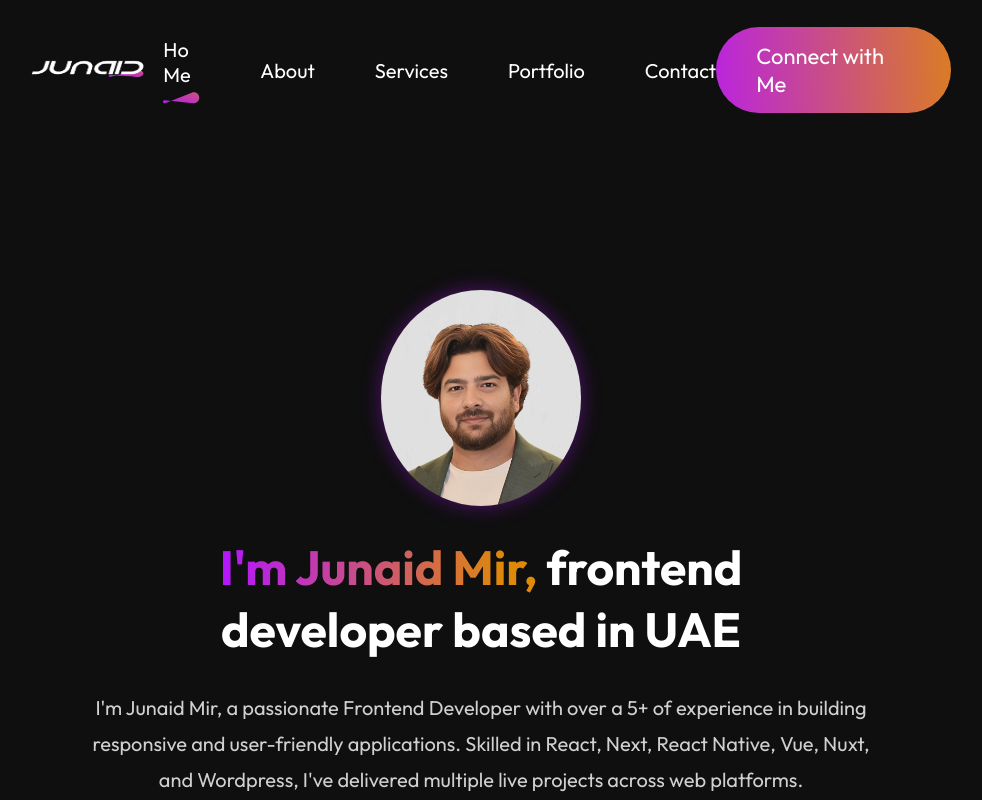
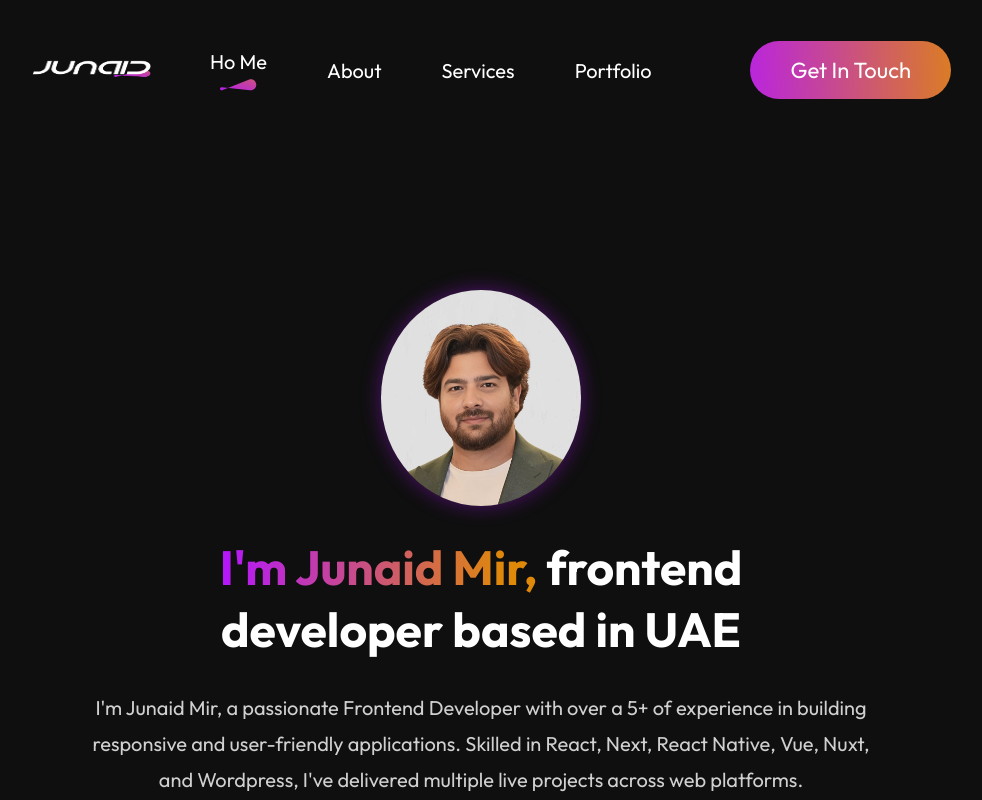
Before and after one commit to jmanzoor15/my_portfolio, a React (Vite) app: page / in a window 1280 px wide. Shown: the top 800 px of the page, without its empty margins (159-1141 px from the left). Built offline with nearby package versions, Linux system fonts and the light colour scheme.

Commit message:
resume updated again

```diff
--- a/src/components/Nav bar/Navbar.jsx
+++ b/src/components/Nav bar/Navbar.jsx
@@ -24,7 +24,7 @@ const Navbar = () => {
         </div>
 
         <ul className="nav-menu">
-          {['home', 'about', 'services', 'mywork', 'contact'].map((item) => (
+          {['home', 'about', 'services', 'mywork', ''].map((item) => (
             <li key={item}>
               <AnchorLink className='anchor-link' href={`#${item}`} offset={50}>
                 <p onClick={() => handleMenuClick(item)}>
@@ -38,7 +38,7 @@ const Navbar = () => {
 
         <div className="nav-connect">
           <AnchorLink className='anchor-link' offset={50} href='#contact'>
-            Connect with Me
+            Get In Touch
           </AnchorLink>
         </div>
       </div>
@@ -58,7 +58,7 @@ const Navbar = () => {
           ))}
           <li className="drawer-connect">
             <AnchorLink className='anchor-link' offset={50} href='#contact'>
-             Get In Touch
+              Connect with Me
             </AnchorLink>
           </li>
         </ul>
```
